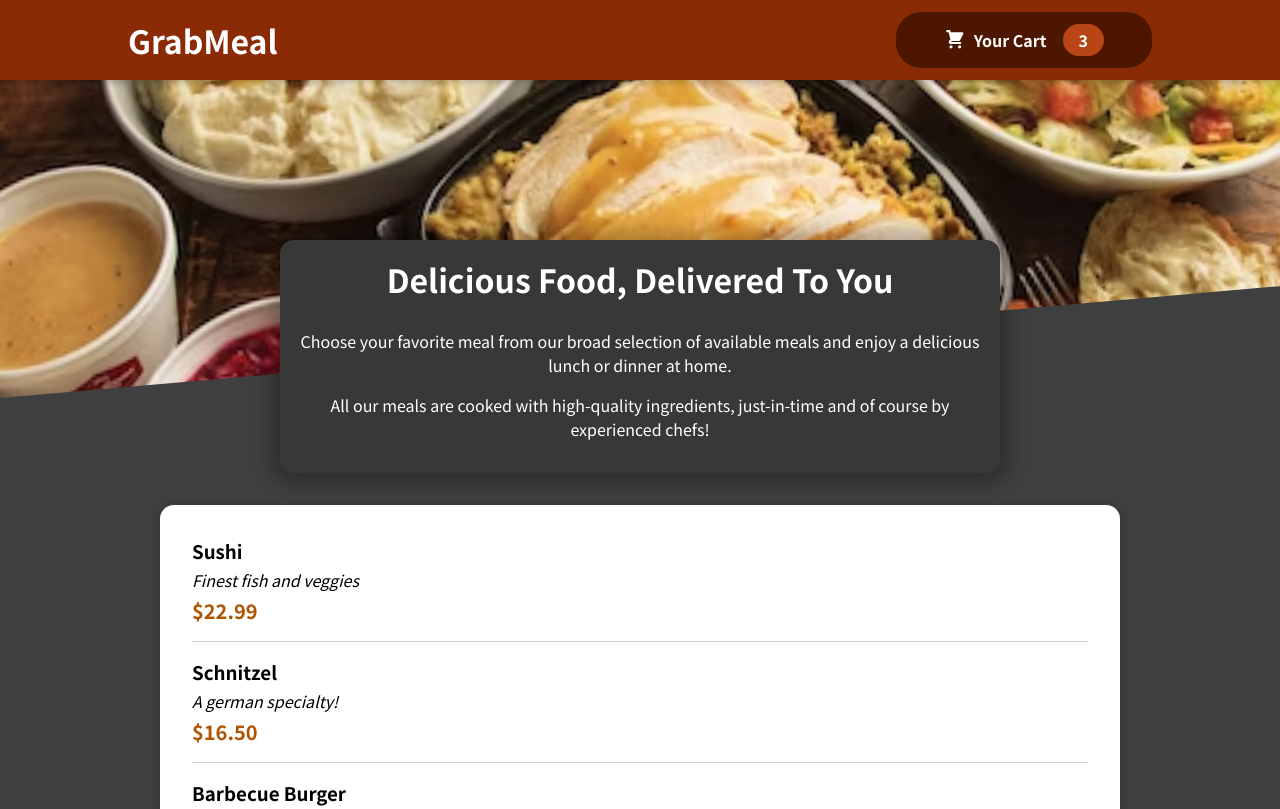
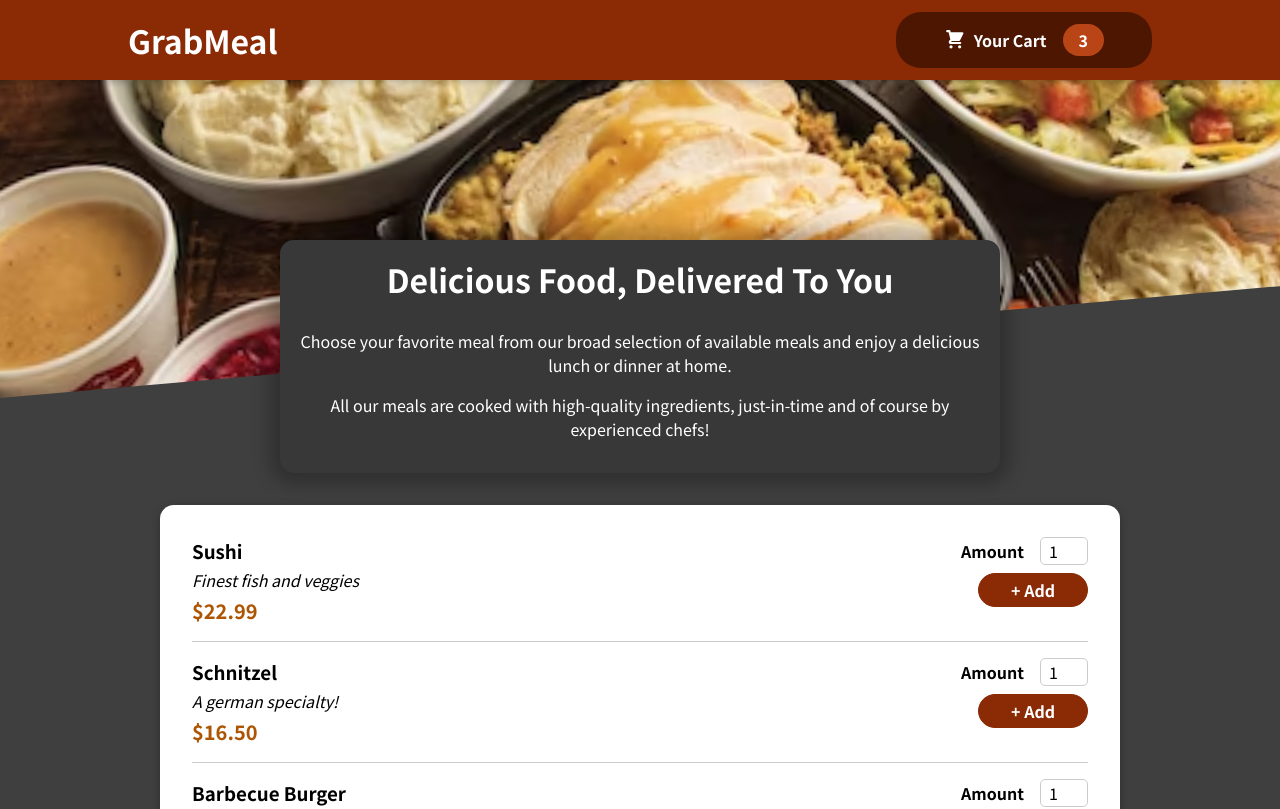
Before and after one commit to anjaligupta0621/GrabMeal, a React (Create React App) app: page / in a window 1280 px wide. Shown: the top 809 px of the page. Built offline with nearby package versions, Linux system fonts and the light colour scheme.

Commit message:
added form to add items

```diff
--- a/src/components/Meals/MealItem/MealItemForm.jsx
+++ b/src/components/Meals/MealItem/MealItemForm.jsx
@@ -1,10 +1,20 @@
 import React from 'react';
+import classes from './MealItemForm.module.css';
+import Input from '../../UI/Input';
 
 function MealItemForm(props) {
     return (
-        <div>
-
-        </div>
+        <form className={classes.form}>
+            <Input label="Amount" input={{
+                id: 'amount',
+                type: 'number',
+                min: '1',
+                max: '5',
+                step: '1',
+                defaultValue: '1'
+            }} />
+            <button>+ Add</button>
+        </form>
     );
 }
 
--- /dev/null
+++ b/src/components/Meals/MealItem/MealItemForm.module.css
@@ -0,0 +1,20 @@
+.form {
+    text-align: right;
+  }
+
+  .form button {
+    font: inherit;
+    cursor: pointer;
+    background-color: #8a2b06;
+    border: 1px solid #8a2b06;
+    color: white;
+    padding: 0.25rem 2rem;
+    border-radius: 20px;
+    font-weight: bold;
+  }
+
+  .form button:hover,
+  .form button:active {
+    background-color: #641e03;
+    border-color: #641e03;
+  }
--- /dev/null
+++ b/src/components/UI/Input.jsx
@@ -0,0 +1,15 @@
+import React from 'react';
+import classes from './Input.module.css';
+
+function Input(props) {
+    return (
+        <div className={classes.input}>
+            <label htmlFor={props.input.id}>
+                {props.label}
+            </label>
+            <input {...props.input} />
+        </div>
+    );
+}
+
+export default Input;
--- /dev/null
+++ b/src/components/UI/Input.module.css
@@ -0,0 +1,18 @@
+.input {
+    display: flex;
+    align-items: center;
+    margin-bottom: 0.5rem;
+  }
+
+  .input label {
+    font-weight: bold;
+    margin-right: 1rem;
+  }
+
+  .input input {
+    width: 3rem;
+    border-radius: 5px;
+    border: 1px solid #ccc;
+    font: inherit;
+    padding-left: 0.5rem;
+  }
```
